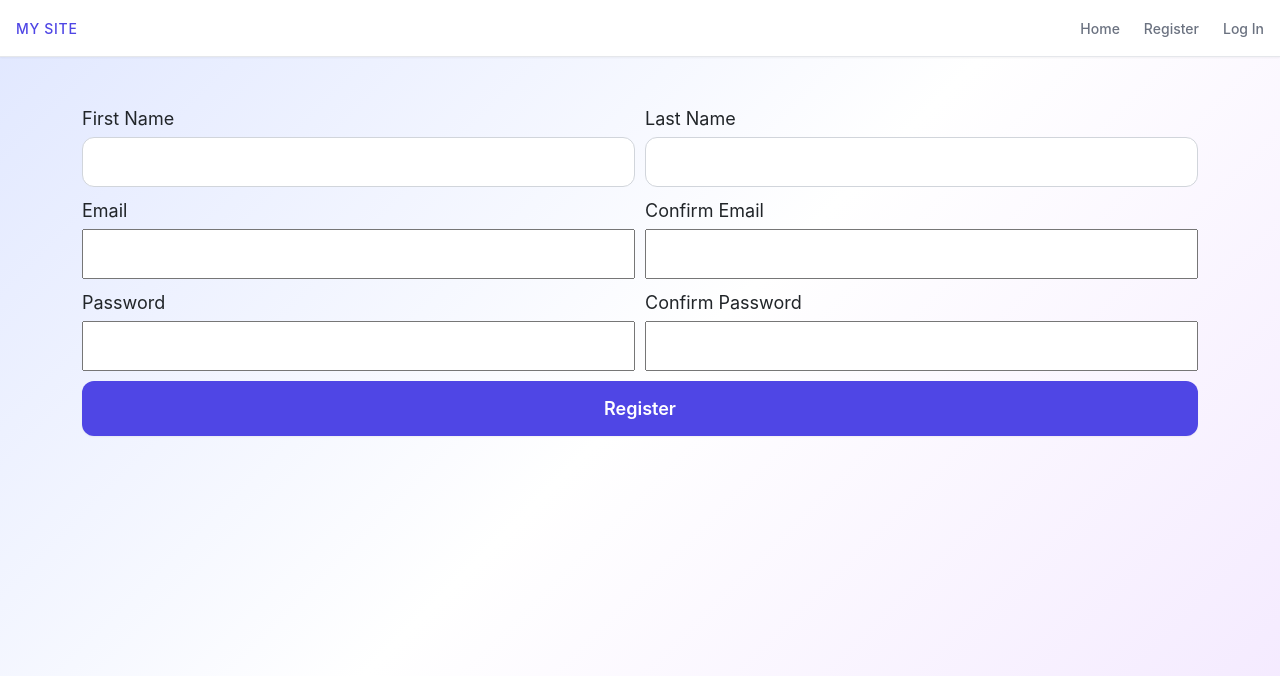
After one commit to mimiaboubaker/personal_dictionary, a Flask app: page /register in a window 1280 px wide. The commit adds this page. Shown: the top 676 px of the page. Run offline with Flask 3, Linux system fonts and the light colour scheme.

Commit message:
Added login/logout

```diff
--- a/index.py
+++ b/index.py
@@ -4,6 +4,9 @@ from flask import Flask, request, redirect, session, render_template
 import requests
 from datetime import date
 import random
+from werkzeug.security import generate_password_hash, check_password_hash
+
+### This application has log in functionality but uses a shared database. In production, we'd need to add a database.
 
 load_dotenv()
 api_key = os.environ['webster_api_key']
@@ -63,77 +66,180 @@ def lookup():
 
 @app.route("/save", methods=["POST"])
 def save_to_dictionary():
-    word = session["word"]
-    definition = session["definition"]
-    part_of_speech = session["part_of_speech"]
-    current_date = date.today()
+    if session.get("logged_in") == True:
+        word = session["word"]
+        definition = session["definition"]
+        part_of_speech = session["part_of_speech"]
+        current_date = date.today()
 
-    with open("p_dictionary.txt", "a") as f:
-        f.write(f"{current_date}|{part_of_speech}|{word}|{definition}\n")
+        with open("p_dictionary.txt", "a") as f:
+            f.write(f"{current_date}|{part_of_speech}|{word}|{definition}\n")
 
-    session.pop("word", None)
-    session.pop("definition", None)
-    session.pop("part_of_speech", None)
-    session.pop("study_list", None)
+        session.pop("word", None)
+        session.pop("definition", None)
+        session.pop("part_of_speech", None)
+        session.pop("study_list", None)
 
-    return redirect("/")
-
+        return redirect("/")
+    else:
+        return redirect("/")
 @app.route("/study", methods=["GET"])
 def study():
-    if not session.get('study_list'):
-        study_list = []
+    if session.get("logged_in") == True:
+
+        if not session.get('study_list'):
+            study_list = []
+            try:
+                with open("p_dictionary.txt", "r") as f:
+                    lines = f.readlines()
+
+                for line in lines:
+                    parts = line.strip().split("|")
+                    if len(parts) >= 4:
+                        study_list.append({
+                            'word': parts[2],
+                            'definition': parts[3],
+                            'part_of_speech': parts[1]
+                        })
+
+                random.shuffle(study_list)
+                session["study_list"] = study_list
+
+            except FileNotFoundError:
+                pass
+        else:
+            study_list = session["study_list"]
+
+        if len(study_list) > 0:
+            current_word = study_list[0]  # ← First card from shuffled list
+        else:
+            current_word = None
+
+        cards_remaining = len(study_list)
+
+        return render_template('study.html', word_count=len(study_list), current_word = current_word, cards_remaining = cards_remaining)
+    else:
+        return redirect("/")
+@app.route("/repeat", methods=["POST"])
+def repeat():
+    if session.get("logged_in") == True:
+        study_list = session["study_list"]
+        current_word = study_list.pop(0)
+
+        # random position
+        position = random.randint(3, len(study_list))
+
+        # insert current_word at random position point
+        study_list.insert(position, current_word)
+
+        # save session/update session and redirect
+        session["study_list"] = study_list
+        return redirect("/study")
+    else: return redirect("/")
+@app.route("/remove", methods=["POST"])
+def remove():
+    if session.get("logged_in") == True:
+        study_list = session["study_list"]
+        current_word = study_list.pop(0)
+        session["study_list"] = study_list
+        return redirect("/study")
+    else:
+        return redirect("/")
+
+@app.route("/register", methods=["GET","POST"])
+def register():
+    if request.method == "GET":
+        return render_template('register.html')
+
+    if request.method == "POST":
+        email = request.form["email"]
+        email_confirmation = request.form["email-confirmation"]
+        password = request.form["password"]
+        password_confirmation = request.form["password-confirmation"]
+        first_name = request.form["first-name"]
+        last_name = request.form["last-name"]
+
+    if email != email_confirmation:
+        return "Error: Emails don't match! <a href='/register'>Try again</a>"
+
+    if password != password_confirmation:
+        return "Error: Passwords don't match! <a href='/register'>Try again</a>"
+
+    user_exists = False
+
+    try:
+        with open("users.txt", "r") as f:
+            lines = f.readlines()
+
+            for line in lines:
+                parts = line.strip().split("|")
+                stored_email = parts[0]
+
+                if stored_email == email:
+                    user_exists = True
+                    break
+
+    except FileNotFoundError:
+        pass
+
+    if user_exists:
+        return "Error: Email already registered! <a href='/login'>Log in instead</a>"
+
+    if user_exists == False:
+        hashed_password = generate_password_hash(password)
+        with open("users.txt", "a") as f:
+            f.write(f"{email}|{hashed_password}|{first_name}|{last_name}\n")
+
+    return redirect('/study')
+
+@app.route("/login", methods=["GET","POST"])
+def login():
+    if request.method == "GET":
+        return render_template('login.html')
+
+    if request.method == "POST":
+        email = request.form["email"]
+        password = request.form["password"]
+
+        user_exists = False
+        stored_password = None
+
         try:
-            with open("p_dictionary.txt", "r") as f:
+            with open("users.txt", "r") as f:
                 lines = f.readlines()
 
             for line in lines:
                 parts = line.strip().split("|")
-                if len(parts) >= 4:
-                    study_list.append({
-                        'word': parts[2],
-                        'definition': parts[3],
-                        'part_of_speech': parts[1]
-                    })
+                stored_email = parts[0]
 
-            random.shuffle(study_list)
-            session["study_list"] = study_list
+                if stored_email == email:
+                    user_exists = True
+                    stored_password = parts[1]
+                    break
 
         except FileNotFoundError:
-            pass
-    else:
-        study_list = session["study_list"]
+            return "No users registered yet! <a href='/register'>Register here</a>"
 
-    if len(study_list) > 0:
-        current_word = study_list[0]  # ← First card from shuffled list
-    else:
-        current_word = None
+        if not user_exists:
+            return "Email not found! <a href='/register'>Register here</a>"
 
-    cards_remaining = len(study_list)
+        if check_password_hash(stored_password, password):
+            session["logged_in"] = True
+            session["user_email"] = email
+            return redirect("/study")
+        else:
+            return "Incorrect password! <a href='/login'>Try again</a>"
 
-    return render_template('study.html', word_count=len(study_list), current_word = current_word, cards_remaining = cards_remaining)
-
-@app.route("/repeat", methods=["POST"])
-def repeat():
-    study_list = session["study_list"]
-    current_word = study_list.pop(0)
-
-    # random position
-    position = random.randint(3, len(study_list))
-
-    # insert current_word at random position point
-    study_list.insert(position, current_word)
-
-    # save session/update session and redirect
-    session["study_list"] = study_list
-    return redirect("/study")
+@app.route("/logout", methods=["GET"])
+def logout():
+    session.pop('logged_in', None)
+    session.pop('user_email', None)
+    return redirect ('/')
 
 
-@app.route("/remove", methods=["POST"])
-def remove():
-    study_list = session["study_list"]
-    current_word = study_list.pop(0)
-    session["study_list"] = study_list
-    return redirect("/study")
+
+
+
 
 if __name__ == "__main__":
     app.run(debug=True)
--- a/static/css/styles.css
+++ b/static/css/styles.css
@@ -211,7 +211,7 @@ button[type="submit"]:hover {
   transform: translateY(-10px);
   transition: opacity 0.3s ease, transform 0.3s ease;
   display: flex;
-  gap: 1rem;              /* space between buttons */
+  gap: 1rem;
   justify-content: center;
   margin-top: 1.5rem;
 }
@@ -276,3 +276,29 @@ button[type="submit"]:hover {
   transform: translateY(0);
   transition-delay: 0.25s; /* sync with flip */
 }
+
+
+form[action="/register"] {
+    justify-content: center;
+    align-items: center;
+    display: grid;
+    grid-template-columns: 1fr 1fr;
+    font-size: 18px;
+    gap: 10px;
+
+}
+
+form[action="/register"] div {
+    display: flex;
+    flex-direction: column;
+    gap: 5px;
+
+}
+
+form[action="/register"] input {
+    height: 50px;
+}
+
+form[action="/register"] button {
+    grid-column: 1 / -1;
+}
--- a/templates/base.html
+++ b/templates/base.html
@@ -12,8 +12,15 @@
         <div class="logo">My site</div>
         <nav>
             <ul>
+
                 <li><a href="/">Home</a></li>
+                {% if session.get("logged_in") %}
                 <li><a href="/study">Study</a></li>
+                <li><a href="/logout">Log Out</a></li>
+                {% else %}
+                <li><a href="/register">Register</a></li>
+                <li><a href="/login">Log In</a></li>
+                {% endif %}
             </ul>
         </nav>
     </header>
--- /dev/null
+++ b/templates/register.html
@@ -0,0 +1,39 @@
+{% extends "base.html" %}
+
+{% block content %}
+<div class="container">
+       <form action="/register" method="POST">
+
+        <div>
+        <label for="name">First Name</label>
+        <input type="text" class="first-name" name="first-name" id="first-name" required>
+        </div>
+
+        <div>
+        <label for="last-name">Last Name</label>
+        <input type="text" class="last-name" name="last-name" id="last-name" required>
+        </div>
+
+        <div>
+        <label for="email">Email</label>
+        <input type="email" class="email" name="email" id="email" required>
+        </div>
+
+        <div>
+        <label for="email-confirmation">Confirm Email</label>
+        <input type="email" name="email-confirmation" id="email-confirmation" required>
+        </div>
+
+        <div>
+        <label for="password">Password</label>
+        <input type="password" class="password" name="password" id='password' required>
+        </div>
+
+        <div>
+        <label for="password-confirmation">Confirm Password</label>
+        <input type="password" class="password-confirmation" name="password-confirmation" id='password-confirmation' required>
+        </div>
+        <button type="submit">Register</button>
+    </form>
+</div>
+{% endblock %}
--- /dev/null
+++ b/users.txt
@@ -0,0 +1 @@
+aboubaker.mimi@gmail.com|scrypt:32768:8:1$hTCwiSW7AMDmaQBV$b47aa2cf567bd51179766748c19411699fed400fb1b89a9d2f154492480cb604441608c798cf929af65f5b696c80839aa6e68ca26362be5a9dc1eac0789633cd|Mimi|Aboubaker
```
Also changed, not shown: templates/login.html (added, +20 -0 lines).
